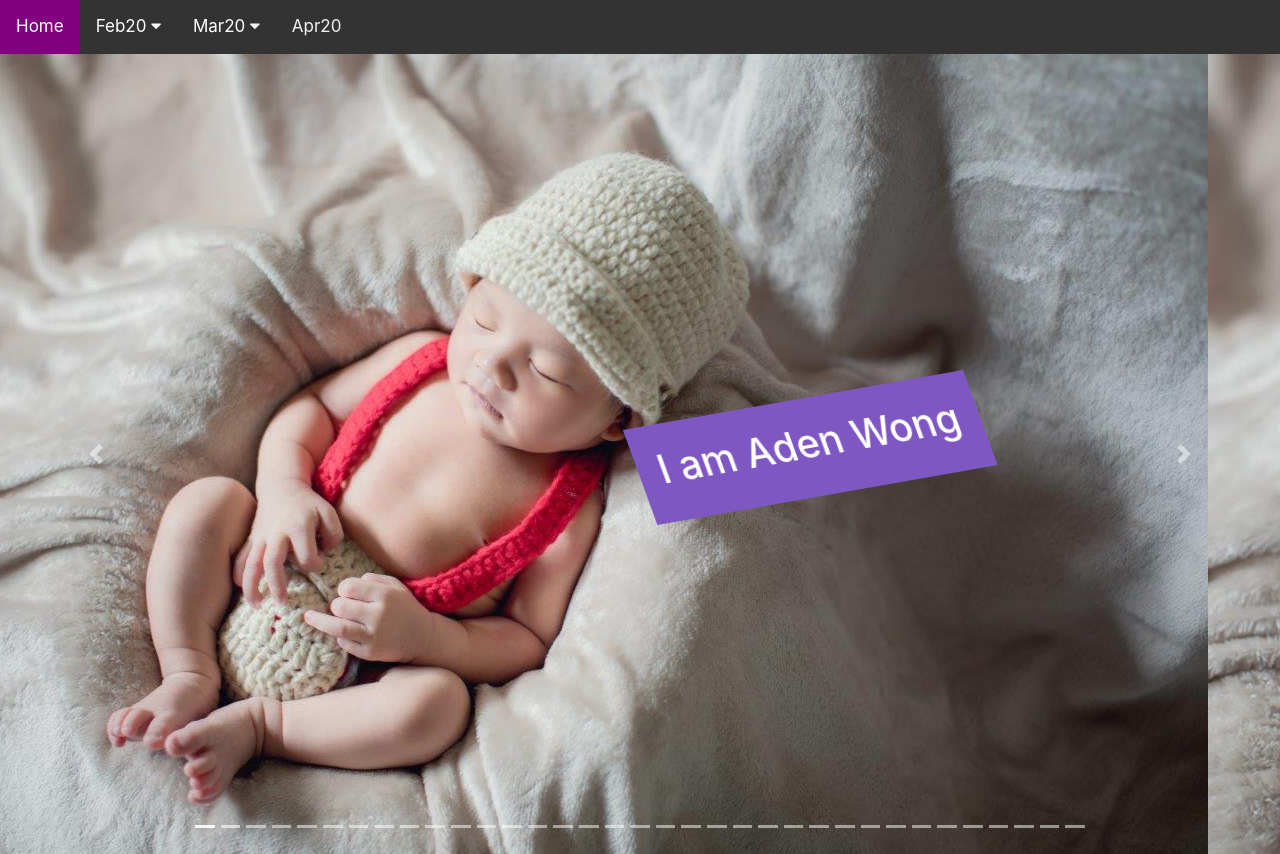
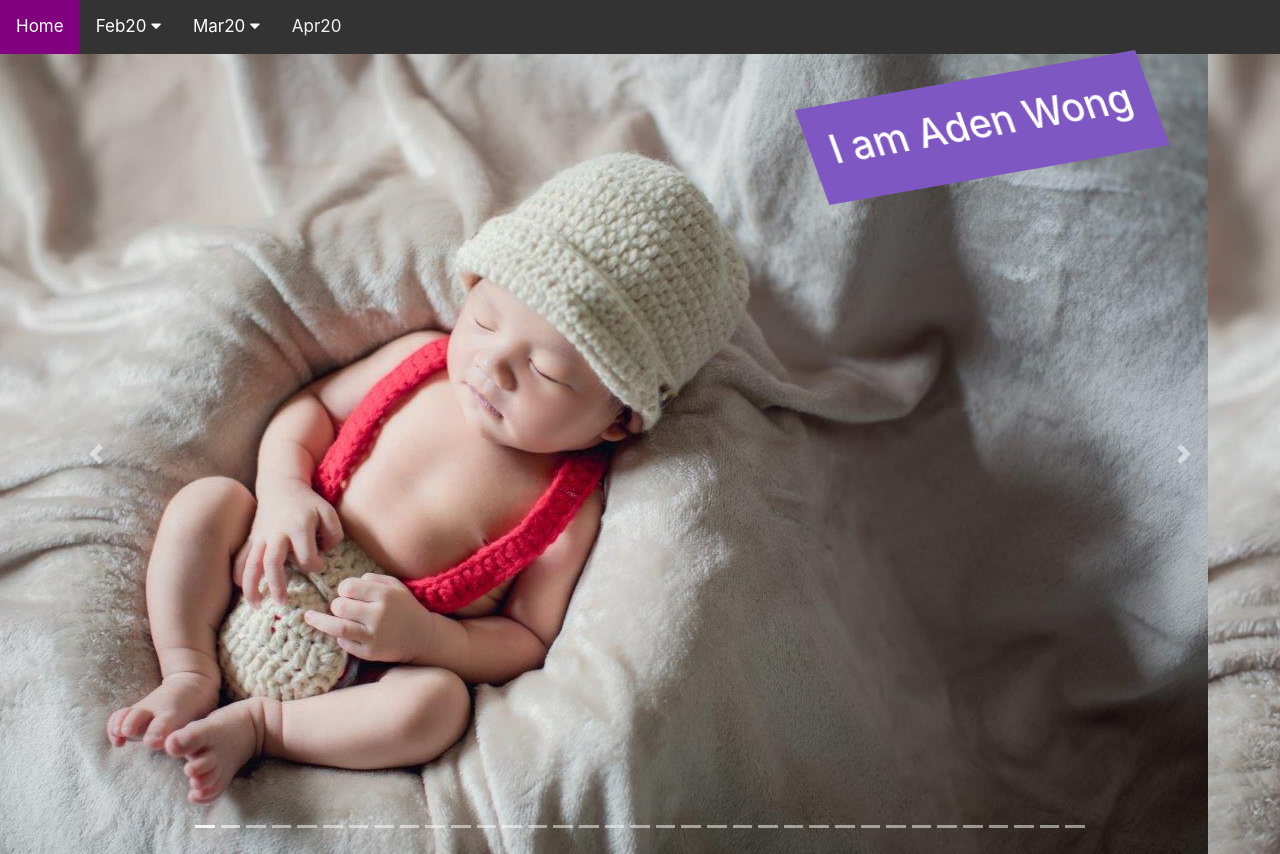
Before and after one commit to yinsweet/yinsweet.github.io, a plain HTML site: page aden/index.html in a window 1280 px wide. Drawn offline with nearby package versions, Linux system fonts and the light colour scheme.

Commit message:
Move "I am Aden Wong" tag to right corner

```diff
--- a/aden/css/main.css
+++ b/aden/css/main.css
@@ -8,8 +8,8 @@ body {
     padding: 20px;
     height: auto;
     position: absolute;
-    left: 50%;
-    top: 50%;
+    right: 10%;
+    top: 10%;
     text-align: center;
     transform: translate(-50%, -50%);
     transform: skew(20deg, -10deg);
```
